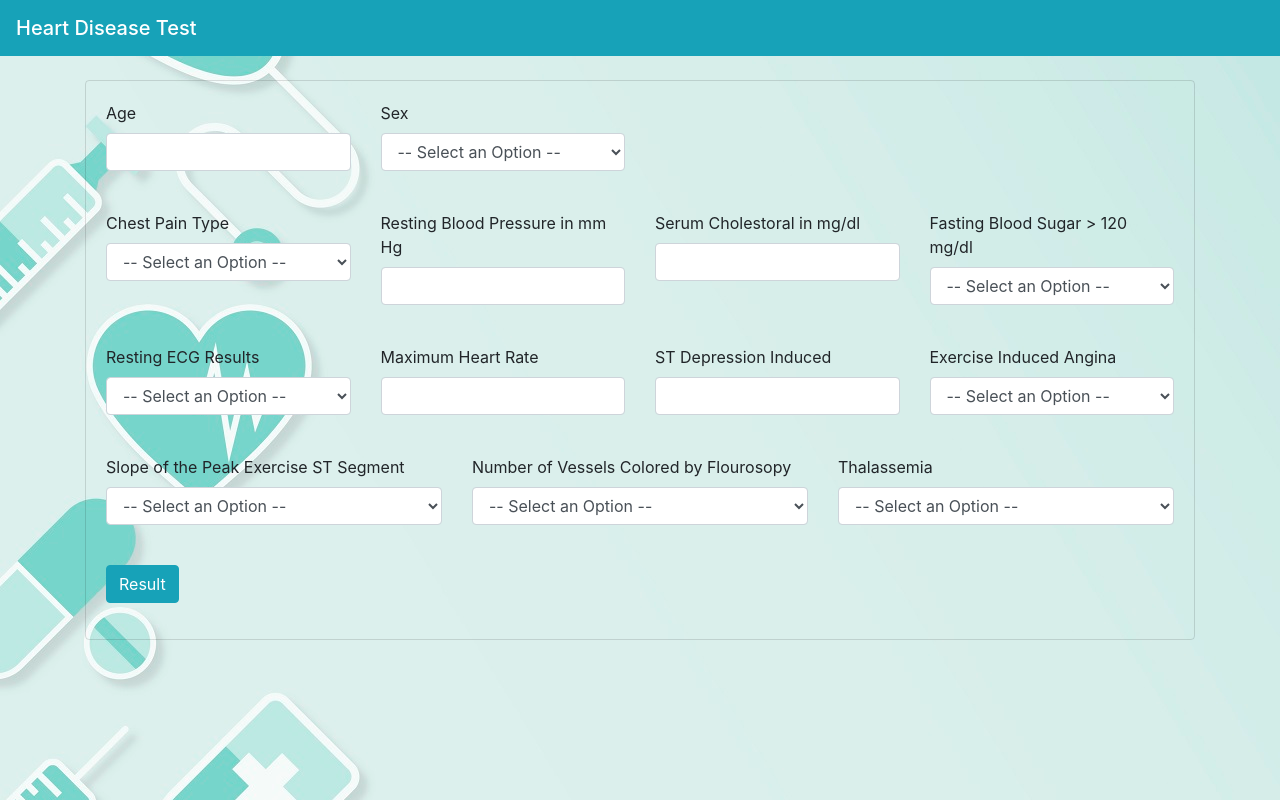
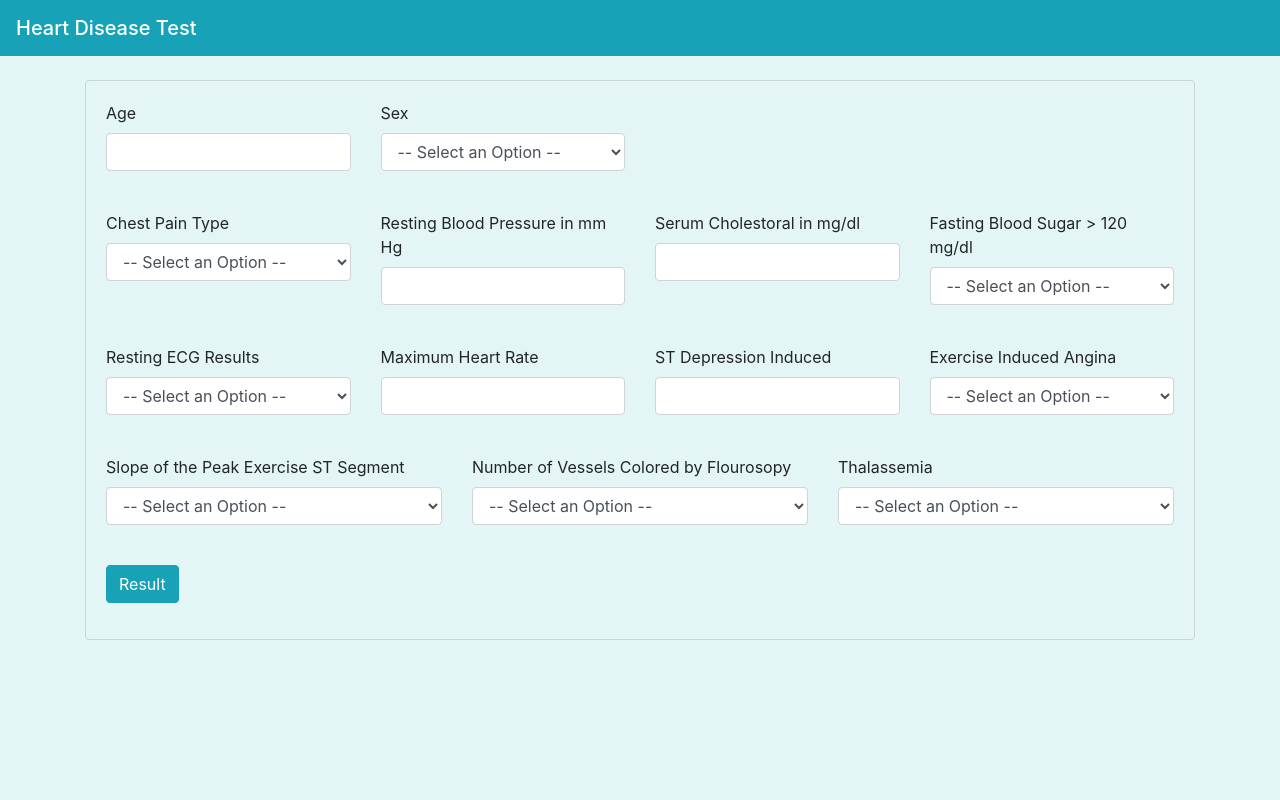
Before and after one commit to Montassar1999/heart-disease, a Flask app: page / in a window 1280 px wide. Run offline with Flask 2, Linux system fonts and the light colour scheme; parts of the project's set-up code (start-up, migrations or seed data) failed here and were passed over; some libraries are stand-ins or nearby versions.

Commit message:
Update style.css

```diff
--- a/static/style.css
+++ b/static/style.css
@@ -1,5 +1,5 @@
 body {
-background: url(img4.jpg);
+background-color: #e3f6f5;
 width:100%;
 height:100%;
 
```
